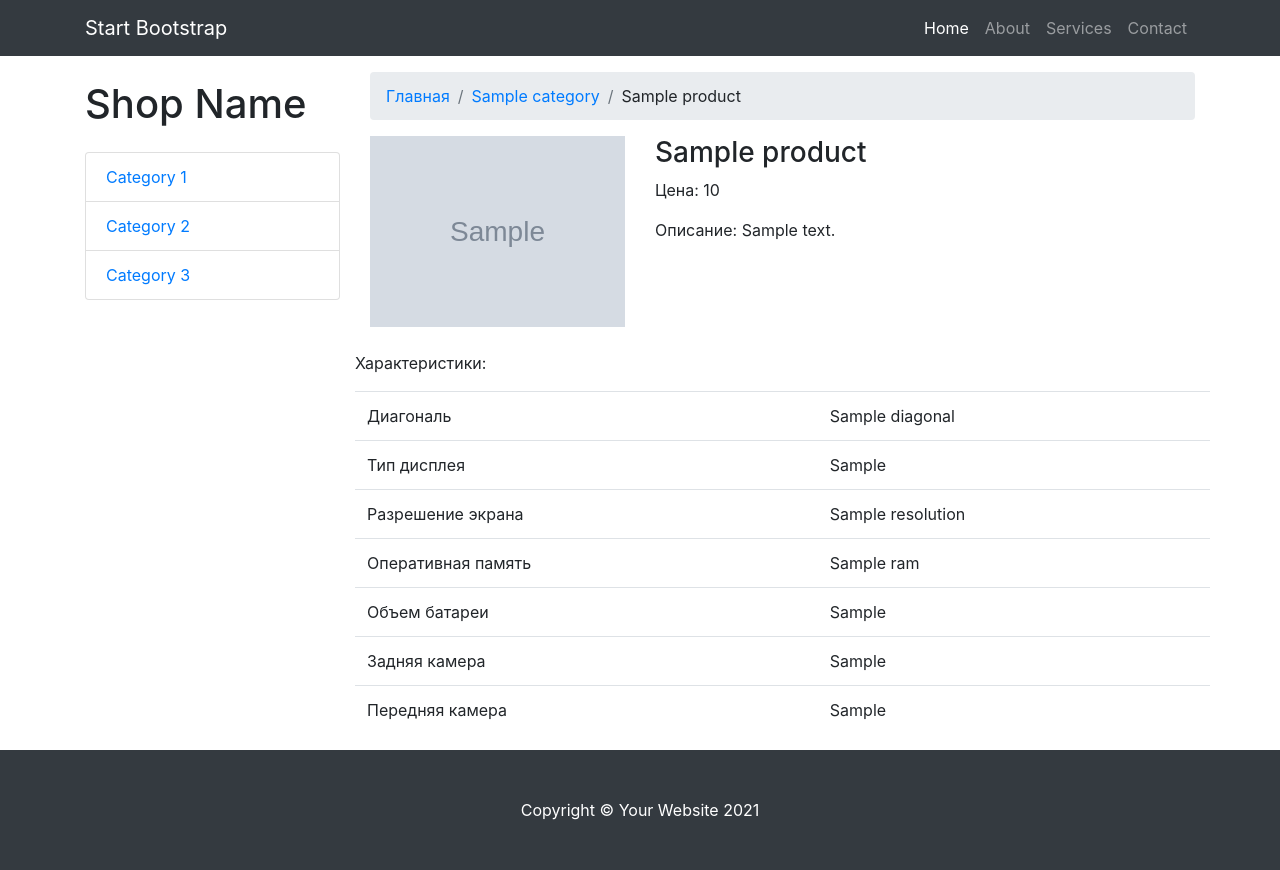
After one commit to 1zycodr/django_ecommerce, a Django app: template web/templates/product_detail.html in a window 1280 px wide. The commit adds this page. Run offline with Django 3.2, Linux system fonts and the light colour scheme; the template is opened without the code that fills it: most values are stand-ins (such as "Sample title", 1, 10 or a date in 2020); grey boxes marked "Sample" are stand-in pictures; some libraries are stand-ins or nearby versions.

Commit message:
+templates +view

```diff
--- a/web/templates/base.html
+++ b/web/templates/base.html
@@ -48,6 +48,7 @@
                     </div>
                 </div>
                 <div class="col-lg-9">
+                    {% block content %}
                     <div class="carousel slide my-4" id="carouselExampleIndicators" data-ride="carousel">
                         <ol class="carousel-indicators">
                             <li class="active" data-target="#carouselExampleIndicators" data-slide-to="0"></li>
@@ -136,6 +137,7 @@
                             </div>
                         </div>
                     </div>
+                    {% endblock content %}
                 </div>
             </div>
         </div>
--- /dev/null
+++ b/web/templates/product_detail.html
@@ -0,0 +1,27 @@
+{% extends 'base.html' %}
+
+{% block content %}
+    <nav aria-label="breadcrumb" class="mt-3">
+        <ol class="breadcrumb">
+            <li class="breadcrumb-item"><a href="{% url 'index' %}">Главная</a></li>
+            <li class="breadcrumb-item"><a href="{{ product.category.get_url }}">{{ product.category.name }}</a></li>
+            <li class="breadcrumb-item"aria-current="page">{{ product.title }}</li>
+        </ol>
+    </nav>
+    <div class="row">
+        <div class="col-md-4">
+            <img src="{{ product.image.url }}" alt="" class="img-fluid">
+        </div>
+        <div class="col-md-8">
+            <h3>{{ product.title }}</h3>
+            <p>Цена: <span>{{ product.price }}</span></p>
+            <p>Описание: {{ product.description }}</p>
+        </div>
+        <p class="mt-4">Характеристики:</p>
+        {% if product.category.slug == 'notebooks' %}
+            {% include 'notebook_specifications.html' %}
+        {% else %}
+            {% include 'smartphone_specifications.html' %}
+        {% endif %}
+    </div>
+{% endblock content %}
--- /dev/null
+++ b/web/templates/smartphone_specifications.html
@@ -0,0 +1,38 @@
+<table class="table">
+    <tbody>
+        <tr>
+            <td>Диагональ</td>
+            <td>{{ product.diagonal }}</td>
+        </tr>
+        <tr>
+            <td>Тип дисплея</td>
+            <td>{{ product.display_type }}</td>
+        </tr>
+        <tr>
+            <td>Разрешение экрана</td>
+            <td>{{ product.resolution }}</td>
+        </tr>
+        <tr>
+            <td>Оперативная память</td>
+            <td>{{ product.ram }}</td>
+        </tr>
+        <tr>
+            <td>Объем батареи</td>
+            <td>{{ product.accum_volume }}</td>
+        </tr>
+        {% if product.sd %}
+        <tr>
+            <td>Максимальный объем SD карты</td>
+            <td>{{ product.sd_volume }}</td>
+        </tr>
+        {% endif %}
+        <tr>
+            <td>Задняя камера</td>
+            <td>{{ product.main_cam }}</td>
+        </tr>
+        <tr>
+            <td>Передняя камера</td>
+            <td>{{ product.frontal_cam }}</td>
+        </tr>
+    </tbody>
+</table>
--- a/web/urls.py
+++ b/web/urls.py
@@ -1,6 +1,7 @@
 from django.urls import path
-from .views import index
+from .views import index, ProductDetailView
 
 urlpatterns = [
-    path('', index)
+    path('', index, name='index'),
+    path('products/<str:ct_model>/<str:slug>/', ProductDetailView.as_view(), name='product_detail')
 ]
```
Also changed, not shown: web/models.py (+10 -1 lines), web/templates/notebook_specifications.html (added, +32 -0 lines), web/views.py (+18 -0 lines).
